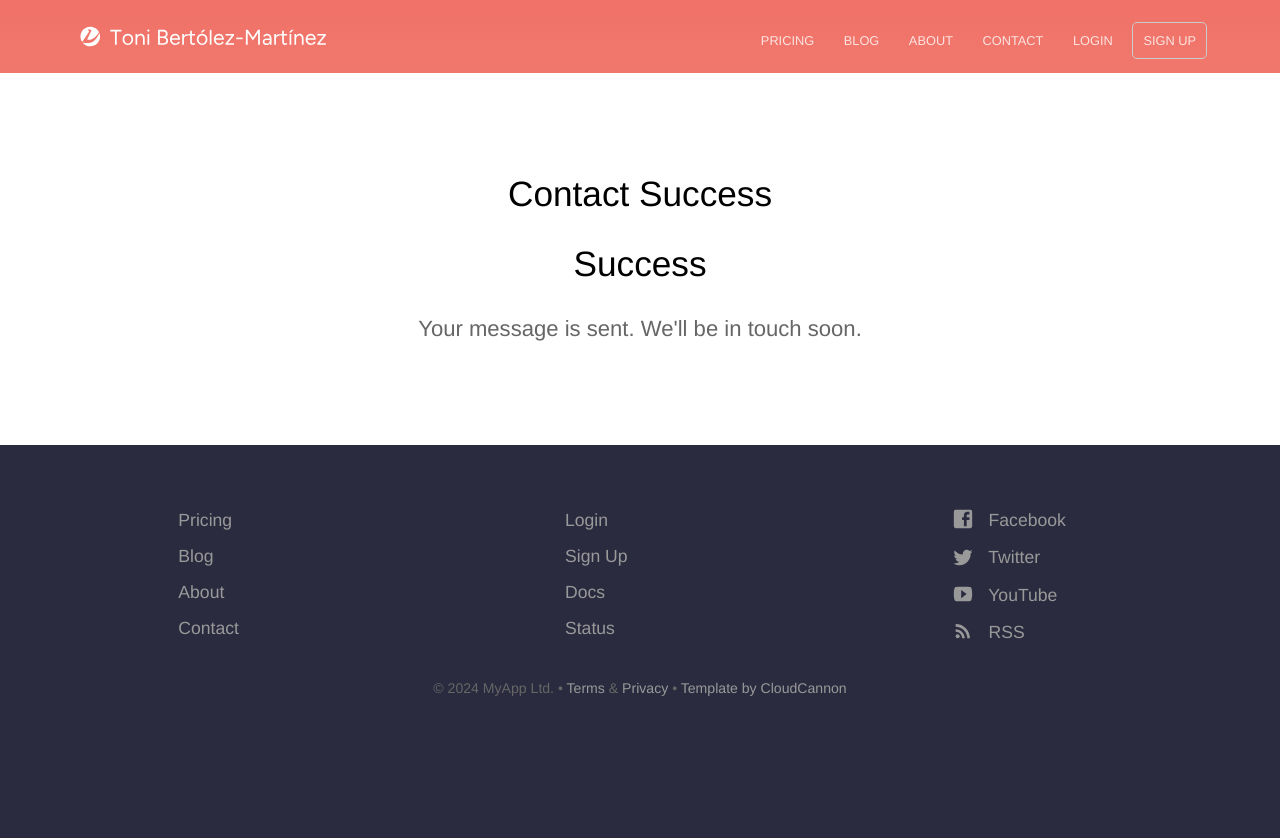
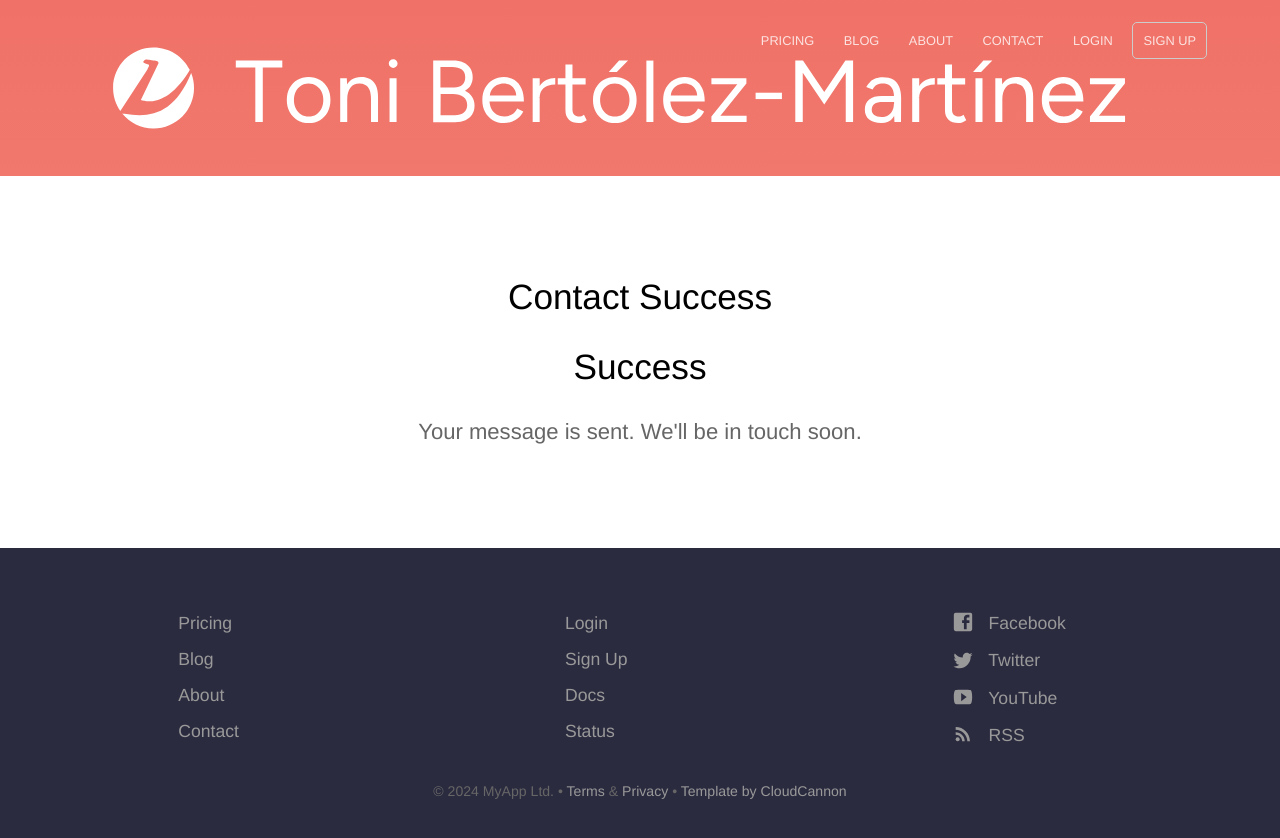
Before and after one commit to tbertolez/tbertolez.github.io, a Jekyll site: the page built from docs/contact-success.html, in a window 1280 px wide. Shown: the top 838 px of the page. Built offline with Jekyll 4.4.1, drawn with Linux system fonts in a browser that asks for light colours.

Commit message:
Changed size of logo

```diff
--- a/docs/_sass/layout.scss
+++ b/docs/_sass/layout.scss
@@ -44,7 +44,8 @@ header {
 
 		img {
 			display: block;
-			width: auto;
+			height: 5em;
+			// width: auto;
 		}
 	}
 }
```
